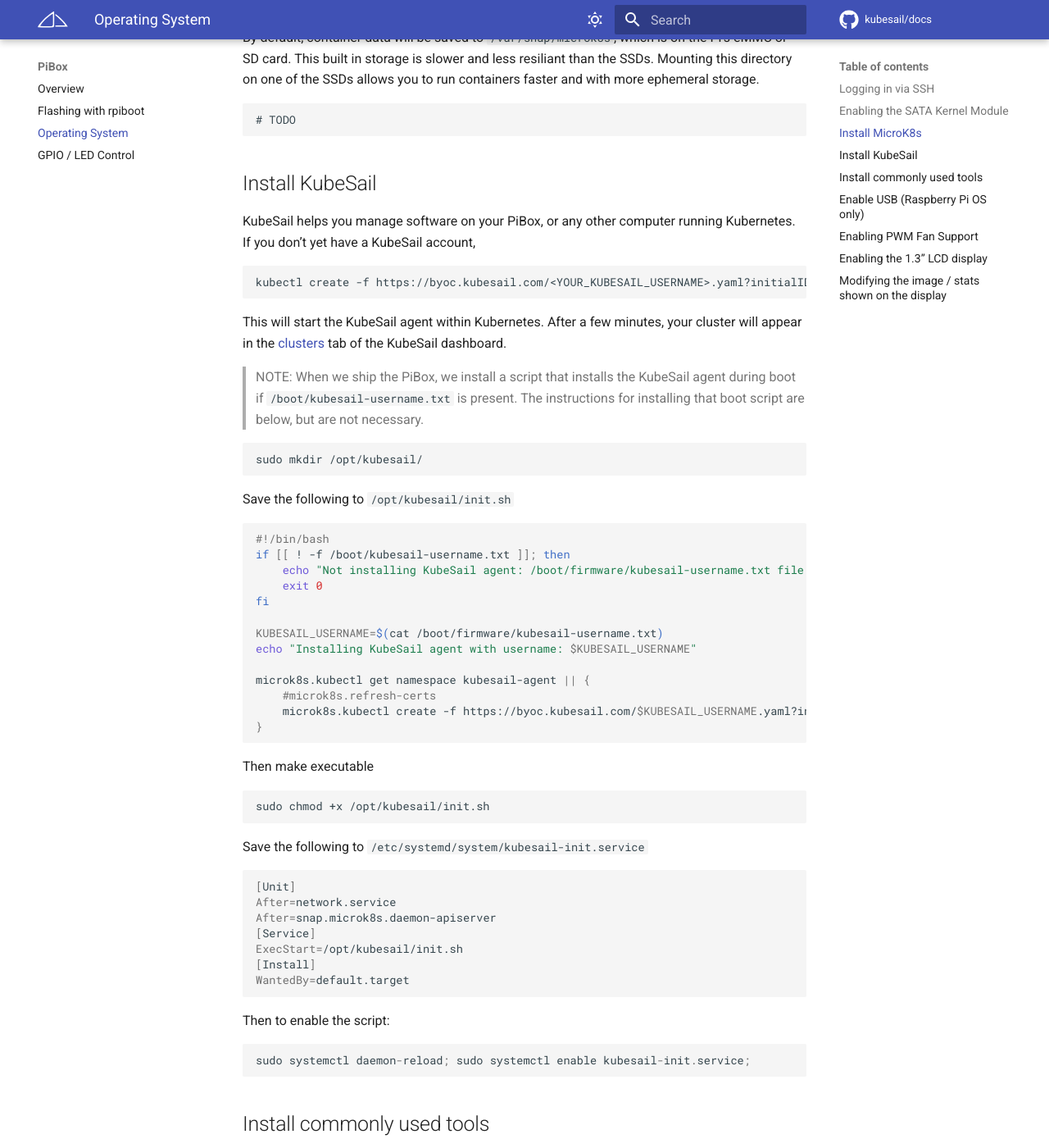
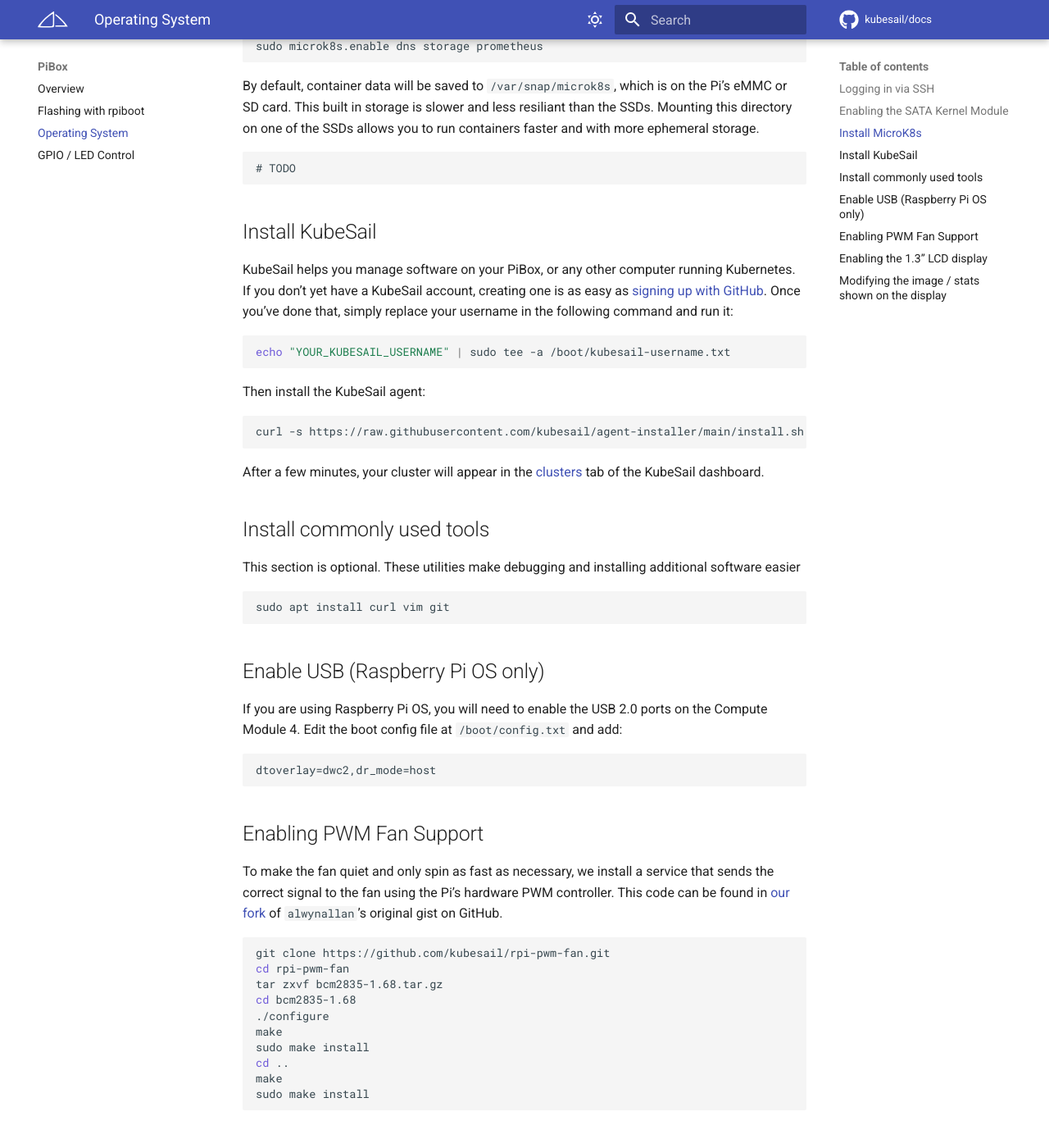
Before and after one commit to kubesail/kubesail-docs, an MkDocs documentation site: the page built from docs/guides/pibox/os.md, in a window 1280 px wide and 1400 px high, scrolled down 1824 px. Shown: the whole window at 82% size. Built offline with MkDocs 1.6.1 and Material for MkDocs 9.7.7, drawn with Linux system fonts in a browser that asks for light colours; comment, search, counter and statistics services are not loaded; some of the changed text lies outside the part shown.

Commit message:
update kubesail install instructions

````diff
--- a/docs/guides/pibox/os.md
+++ b/docs/guides/pibox/os.md
@@ -1,13 +1,14 @@
 # PiBox OS
 
-The OS image we maintain is a Ubuntu Server 21.04 image with some minimal modifications. Download here: [TODO]
+We maintain and distribute a modified 64-bit Raspberry Pi OS image which adds some additional kernel modules. You can download it here: [TODO]
 
-The rest of this page contains the instructions for making those modifications yourself if you decide to reflash your pibox. In general, the modifications we make are:
+The rest of this page contains the instructions for making those modifications yourself if you decide to reflash your PiBox. In general, the modifications we make are:
 
 -   Kubernetes, which provides a consistent API for installing software via [templates](/templates), as well as the [KubeSail Agent](/#attaching-a-cluster)
--   SATA Kernel modules (These are disabled by default in the base Ubuntu Raspberry Pi image)
+-   SATA Kernel modules (These are disabled by default in the base Raspberry Pi OS and Ubuntu images)
 -   Display kernel modules, for the 1.3" front panel display
--   Commonly used unix tools: curl, vim, git
+-   PWM fan support using the Pi's hardware PWM controller
+-   Commonly used unix tools: curl, vim, git, etc...
 
 ## Logging in via SSH
 
@@ -66,53 +67,19 @@
 
 ## Install KubeSail
 
-KubeSail helps you manage software on your PiBox, or any other computer running Kubernetes. If you don't yet have a KubeSail account,
-
-    kubectl create -f https://byoc.kubesail.com/<YOUR_KUBESAIL_USERNAME>.yaml?initialID=PiBox
-
-This will start the KubeSail agent within Kubernetes. After a few minutes, your cluster will appear in the [clusters](https://kubesail.com/clusters) tab of the KubeSail dashboard.
-
-> NOTE: When we ship the PiBox, we install a script that installs the KubeSail agent during boot if `/boot/kubesail-username.txt` is present. The instructions for installing that boot script are below, but are not necessary.
-
-    sudo mkdir /opt/kubesail/
-
-Save the following to `/opt/kubesail/init.sh`
+KubeSail helps you manage software on your PiBox, or any other computer running Kubernetes. If you don't yet have a KubeSail account, creating one is as easy as [signing up with GitHub](https://kubesail.com/). Once you've done that, simply replace your username in the following command and run it:
 
 ```bash
-#!/bin/bash
-if [[ ! -f /boot/kubesail-username.txt ]]; then
-    echo "Not installing KubeSail agent: /boot/firmware/kubesail-username.txt file not found"
-    exit 0
-fi
-
-KUBESAIL_USERNAME=$(cat /boot/firmware/kubesail-username.txt)
-echo "Installing KubeSail agent with username: $KUBESAIL_USERNAME"
-
-microk8s.kubectl get namespace kubesail-agent || {
-    #microk8s.refresh-certs
-    microk8s.kubectl create -f https://byoc.kubesail.com/$KUBESAIL_USERNAME.yaml?initialID=PiBox
-}
+echo "YOUR_KUBESAIL_USERNAME" | sudo tee -a /boot/kubesail-username.txt
 ```
 
-Then make executable
-
-    sudo chmod +x /opt/kubesail/init.sh
-
-Save the following to `/etc/systemd/system/kubesail-init.service`
+Then install the KubeSail agent:
 
 ```bash
-[Unit]
-After=network.service
-After=snap.microk8s.daemon-apiserver
-[Service]
-ExecStart=/opt/kubesail/init.sh
-[Install]
-WantedBy=default.target
+curl -s https://raw.githubusercontent.com/kubesail/agent-installer/main/install.sh | sudo bash
 ```
 
-Then to enable the script:
-
-    sudo systemctl daemon-reload; sudo systemctl enable kubesail-init.service;
+After a few minutes, your cluster will appear in the [clusters](https://kubesail.com/clusters) tab of the KubeSail dashboard.
 
 ## Install commonly used tools
 
````
